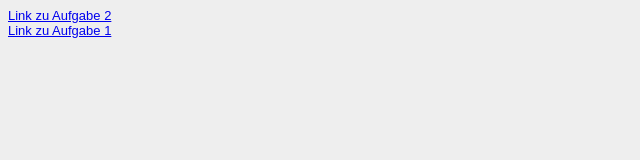
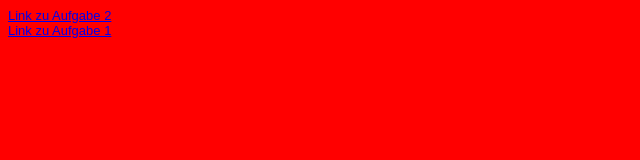
Before and after one commit to AminLakhal/EIA1, a plain HTML site: page Steckbrief/steckbrief.html in a window 1280 px wide. Shown: the whole page, without its empty margins (0-640 px from the left). Drawn offline with Linux system fonts and the light colour scheme.

Commit message:
ADD: css steckbrief

```diff
--- a/Steckbrief/steckbrief.html
+++ b/Steckbrief/steckbrief.html
@@ -2,14 +2,8 @@
 <html>
 <head>
 <meta charset="utf-8" />
+<link rel="stylesheet" href="styles.css">
 <title>Steckbrief</title>
-<style>
-body {
-	font-family: arial;
-	font-size: small;
-	background: #eee;
-}
-</style>
 </head>
 <body>
 	<a href="#">Link zu Aufgabe 2</a>
--- /dev/null
+++ b/Steckbrief/styles.css
@@ -0,0 +1,5 @@
+body {
+	font-family: arial;
+	font-size: small;
+	background: red;
+}
```
